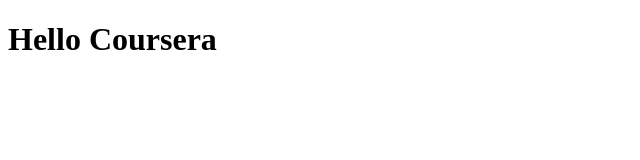
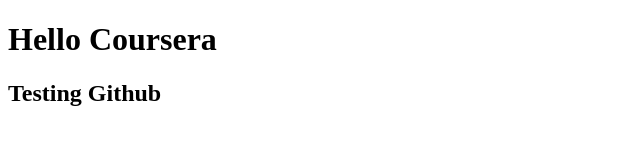
Before and after one commit to apriloom/coursera-test, a plain HTML site: page index.html in a window 1280 px wide. Shown: the whole page, without its empty margins (0-640 px from the left). Drawn offline with Linux system fonts and the light colour scheme.

Commit message:
new version

```diff
--- a/index.html
+++ b/index.html
@@ -6,5 +6,6 @@
   </head>
   <body>
     <h1>Hello Coursera</h1>
+    <h2>Testing Github</h2>
   </body>
 </html>
```
